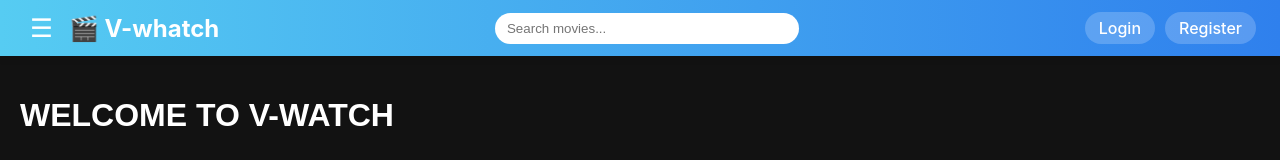
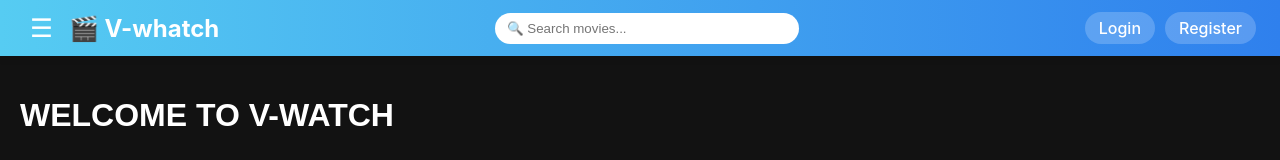
Before and after one commit to tsepomatlaletsa-cyber/frontendFirebase, a React (Create React App) app: page / in a window 1280 px wide. Shown: the top 160 px of the page. Built offline with nearby package versions, Linux system fonts and the light colour scheme; no server answers.

Commit message:
Update Header.js

```diff
--- a/src/components/Header.js
+++ b/src/components/Header.js
@@ -14,7 +14,7 @@ function Header({ toggleSidebar, user, setUser, onSearch }) {
     const value = e.target.value;
     setSearch(value);
     if (onSearch) {
-      onSearch(value); // 🔍 notify parent for filtering
+      onSearch(value);
     }
   };
 
@@ -31,7 +31,7 @@ function Header({ toggleSidebar, user, setUser, onSearch }) {
         <input
           type="text"
           className="search-input"
-          placeholder="Search movies..."
+          placeholder="🔍 Search movies..."
           value={search}
           onChange={handleSearchChange}
         />
```
